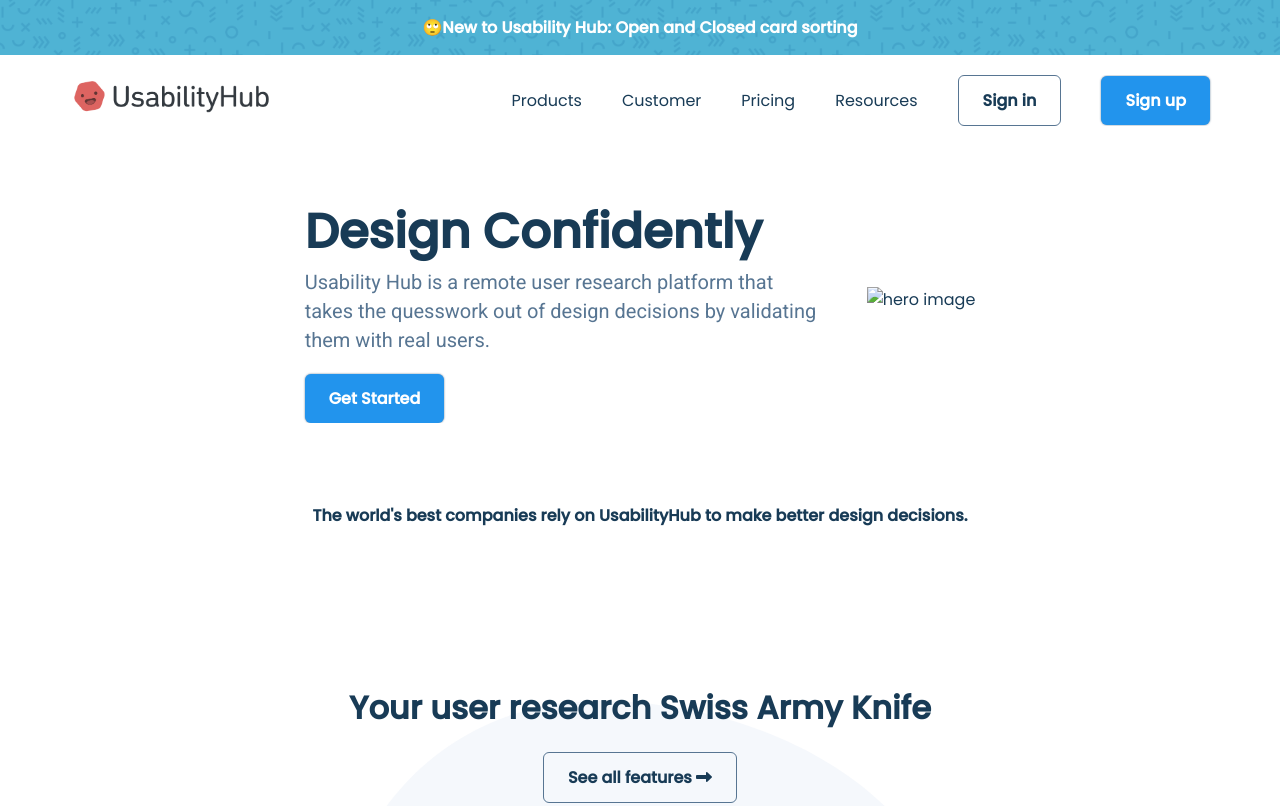
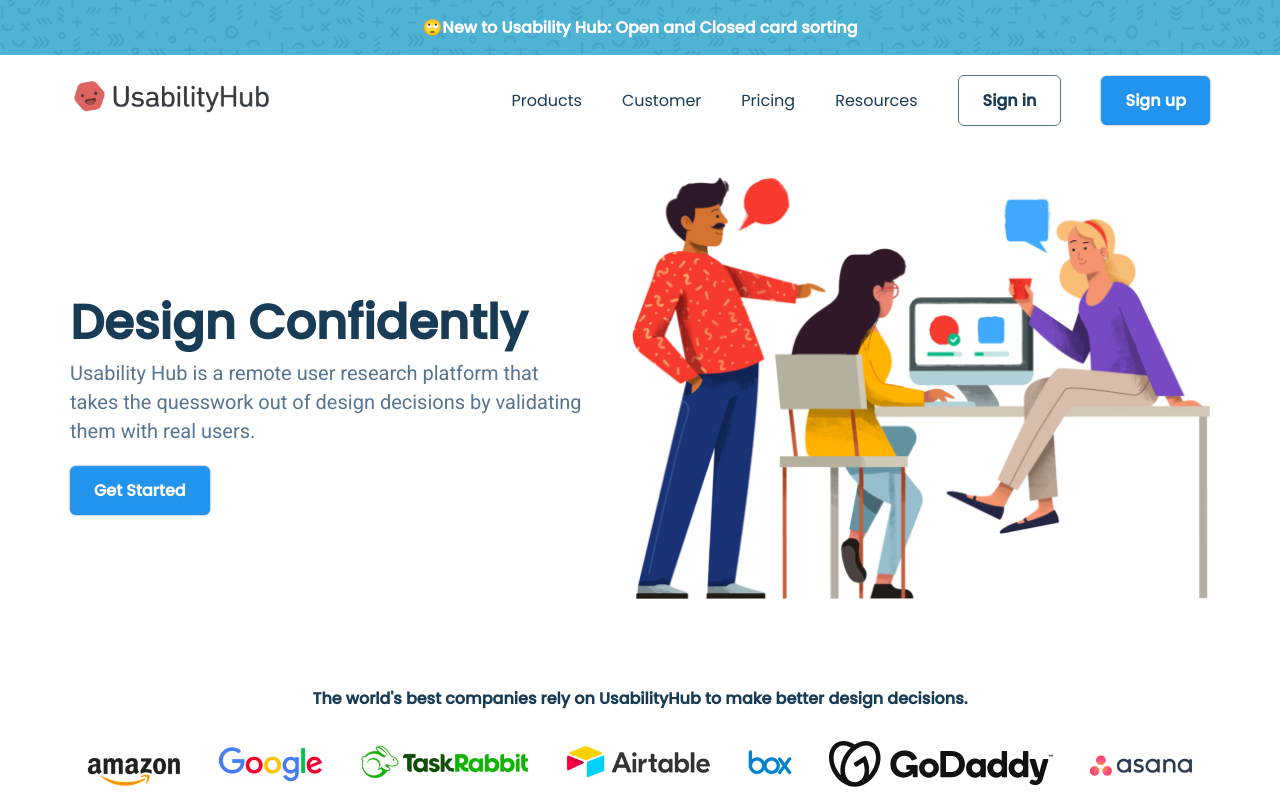
Before and after one commit to Pawan-Chaurasia/UsabilityHub, a plain HTML site: page index.html in a window 1280 px wide. Shown: the top 806 px of the page. Drawn offline with Linux system fonts and the light colour scheme; files whose address does not match are found by name.

Commit message:
Update index.html

```diff
--- a/index.html
+++ b/index.html
@@ -31,7 +31,7 @@
                     <li><a href="#" class="hover-link">Pricing</a></li>
                     <li><a href="#" class="hover-link">Resources</a></li>
                     <li><a href="#" class="hover-link secondary-button">Sign in</a></li>
-                    <li><a href="connect/prac4/index.html" class="hover-link primary-button">Sign up</a></li>
+                    <li><a href="#" class="hover-link primary-button">Sign up</a></li>
                 </ul>
             </div>
             <a href="#" class="nav-toogle hover-link" id="nav-toggle"><i class="fa-solid fa-bars"></i></a>
@@ -46,7 +46,7 @@
                 <a href="#" class="primary-button get-started-button">Get Started</a>
             </div>
             <div class="header-right">
-                <img src="./assets/asset 2.png" alt="hero image">
+                <img src="asset 2.png" alt="hero image">
             </div>
         </div>
     </header>
@@ -55,13 +55,13 @@
         <div class="container">
             <div class="small-bold-text companies-header">The world's best companies rely on UsabilityHub to make better design decisions.</div>
                 <div class="logos flex">
-                    <img class="logo" src="./assets/asset 3.png" alt="">
-                    <img class="logo" src="./assets/asset 4.png" alt="">
-                    <img class="logo" src="./assets/asset 5.png" alt="">
-                    <img class="logo" src="./assets/asset 6.png" alt="">
-                    <img class="logo" src="./assets/asset 7.png" alt="">
-                    <img class="logo" src="./assets/asset 8.svg" alt="">
-                    <img class="logo" src="./assets/asset 9.png" alt="">
+                    <img class="logo" src="asset 3.png" alt="">
+                    <img class="logo" src="asset 4.png" alt="">
+                    <img class="logo" src="asset 5.png" alt="">
+                    <img class="logo" src="asset 6.png" alt="">
+                    <img class="logo" src="asset 7.png" alt="">
+                    <img class="logo" src="asset 8.svg" alt="">
+                    <img class="logo" src="asset 9.png" alt="">
                 </div>
             </div>
         </div>
```
